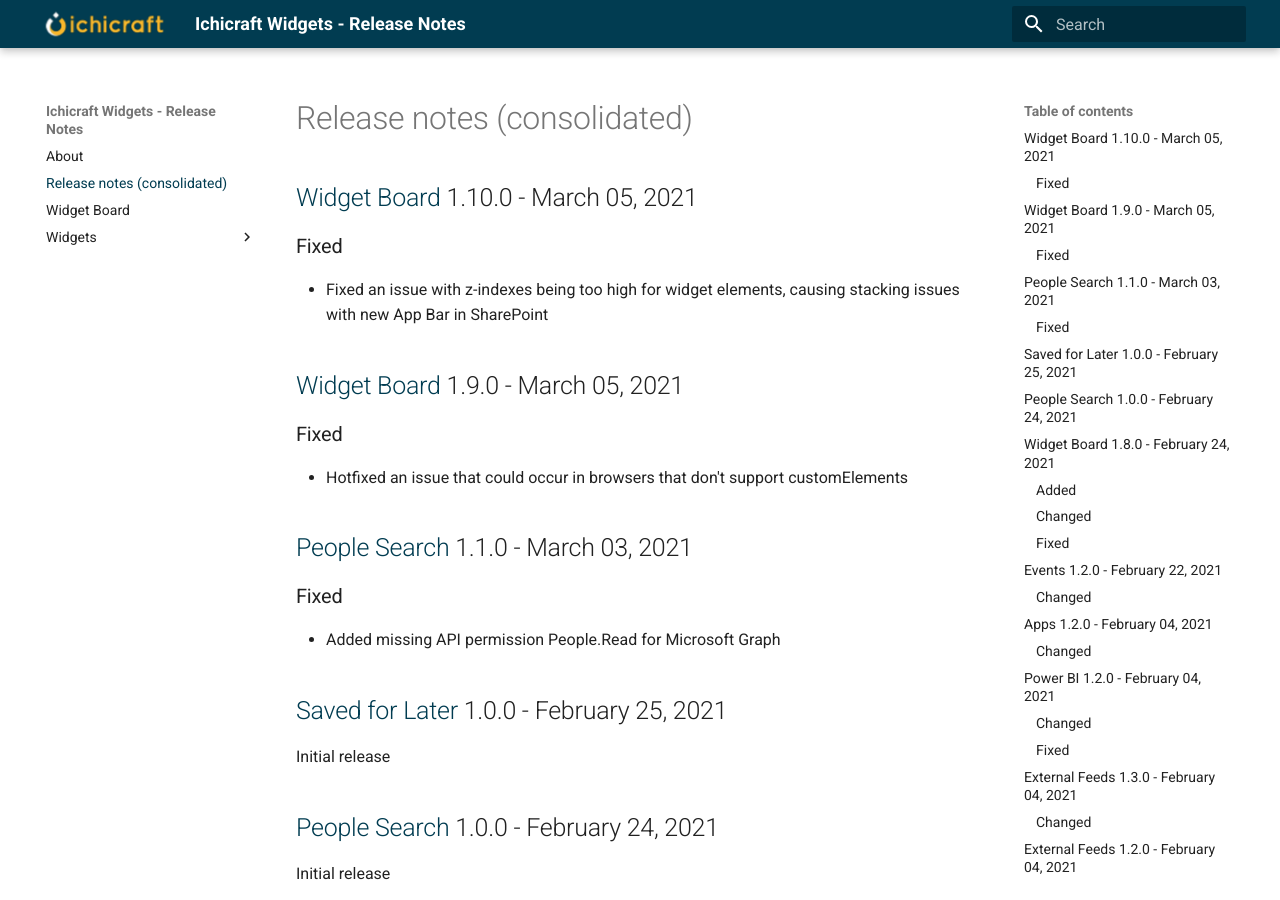
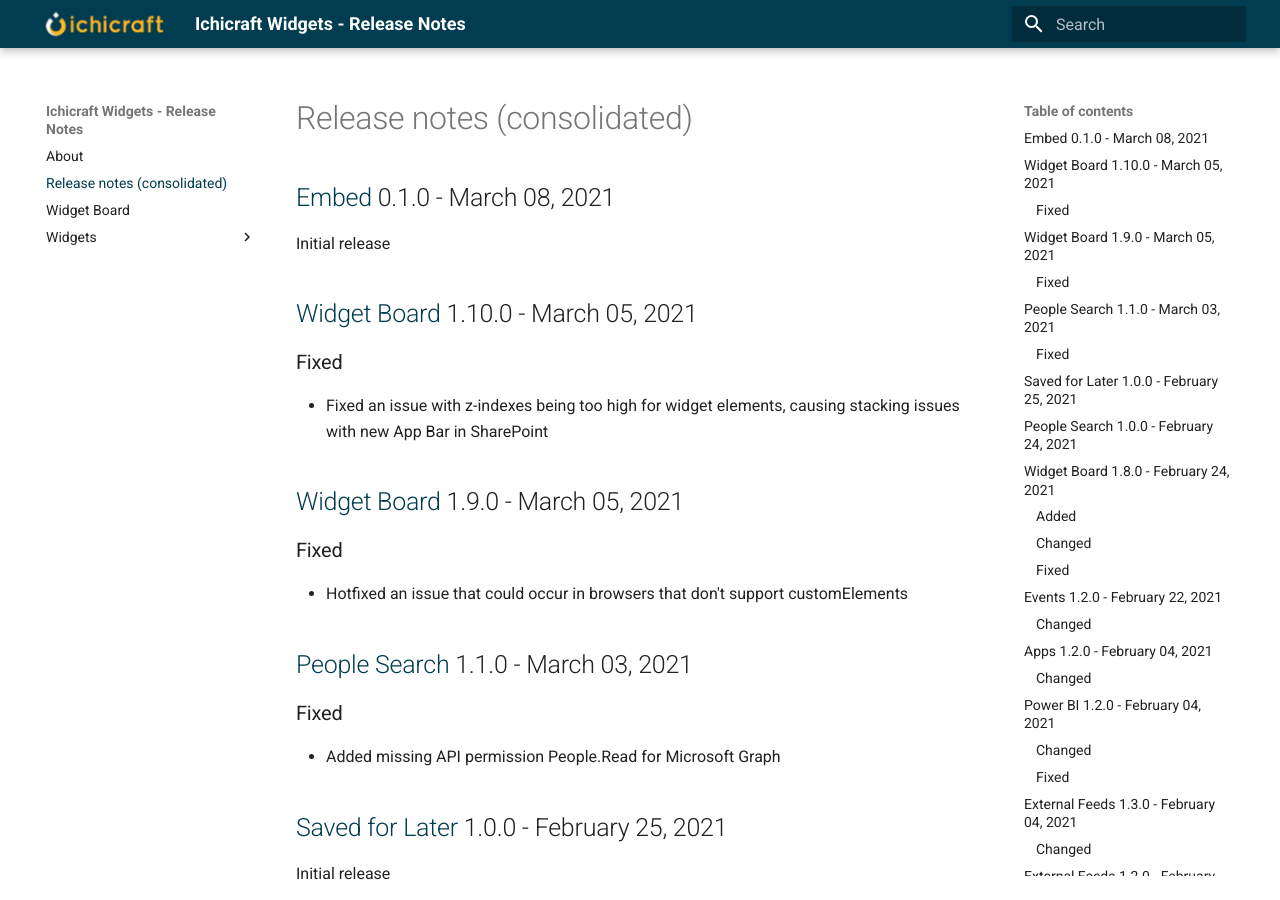
Before and after one commit to ichicraft/widgets-docs, an MkDocs documentation site: the page built from docs/Release-notes-(consolidated).md, in a window 1280 px wide and 900 px high. Built offline with MkDocs 1.6.1 and Material for MkDocs 9.7.7, drawn with Linux system fonts in a browser that asks for light colours.

Commit message:
Release notes updated by BuildService

```diff
--- a/docs/Release-notes-(consolidated).md
+++ b/docs/Release-notes-(consolidated).md
@@ -1,3 +1,7 @@
+## [Embed](./Widgets/Embed.md) 0.1.0 - March 08, 2021
+
+Initial release
+
 ## [Widget Board](./Widget Board.md) 1.10.0 - March 05, 2021
 
 ### Fixed
--- /dev/null
+++ b/docs/Widgets/Embed.md
@@ -0,0 +1,3 @@
+## 0.1.0 - March 08, 2021
+
+Initial release
```
